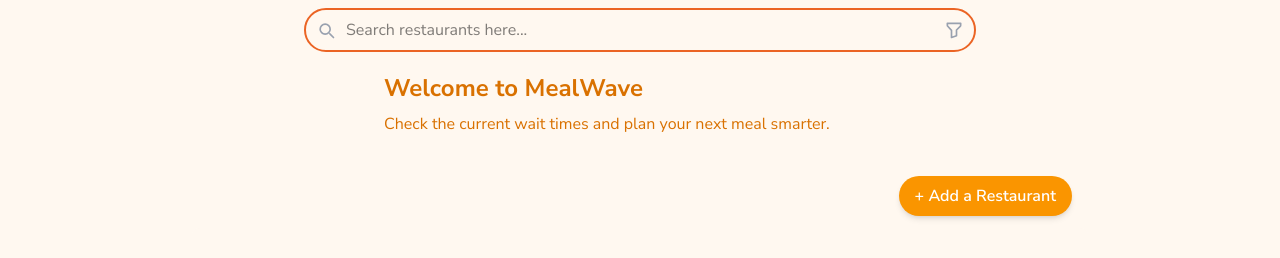
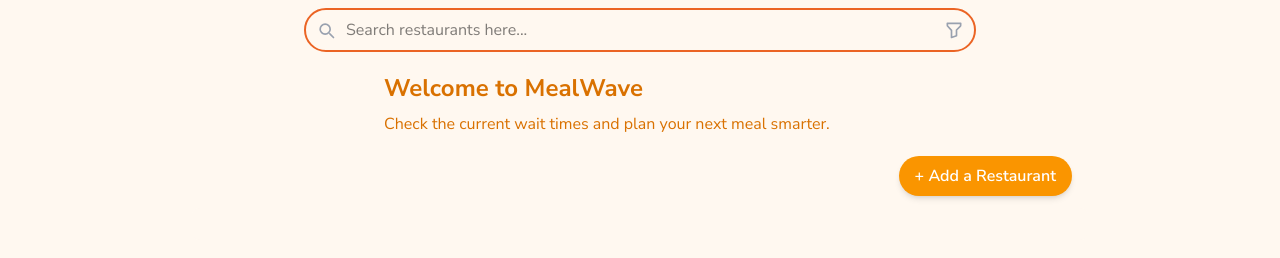
Before and after one commit to MittapapB/1800_202530_DTC02, a website built with Vite: page src/pages/main.html in a window 1280 px wide. Shown: the part 92-350 px from the top of the page. Built offline with nearby package versions, Linux system fonts and the light colour scheme; some packages are replaced by stand-ins of ours; no server answers; the database is empty; files whose address does not match are found by name.

Commit message:
Fix: Margin on "Add a Restaurant" button felt too high

```diff
--- a/src/pages/main.html
+++ b/src/pages/main.html
@@ -88,7 +88,7 @@
     </div>
 
     <!-- Add Restaurant Button -->
-    <div class="max-w-4xl mx-auto mt-10 flex justify-end px-4">
+    <div class="max-w-4xl mx-auto mt-5 flex justify-end px-4">
       <a
         href="./add-restaurant.html"
         class="bg-primary text-white font-semibold py-2 px-4 rounded-full shadow-md transition"
```
